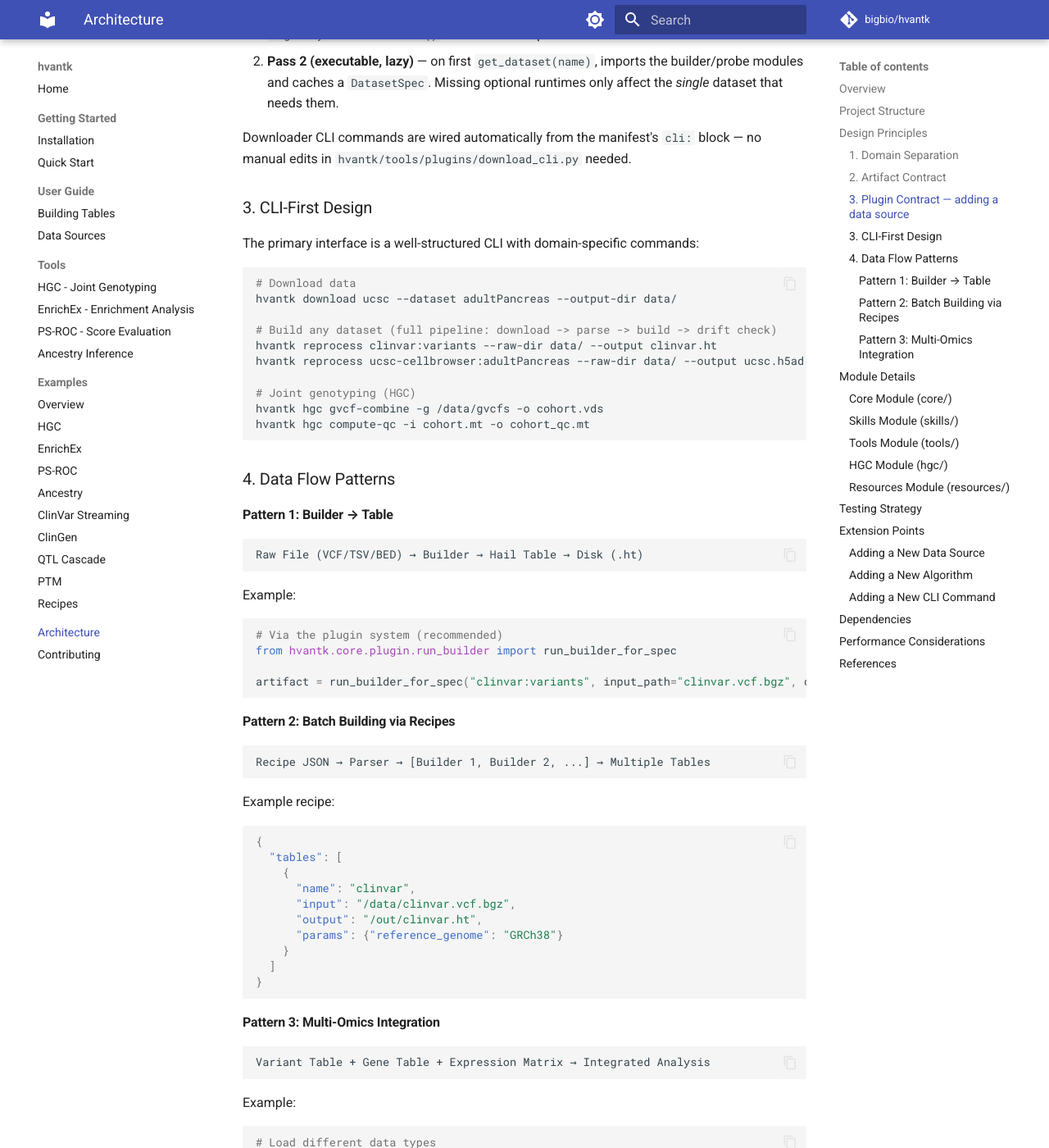
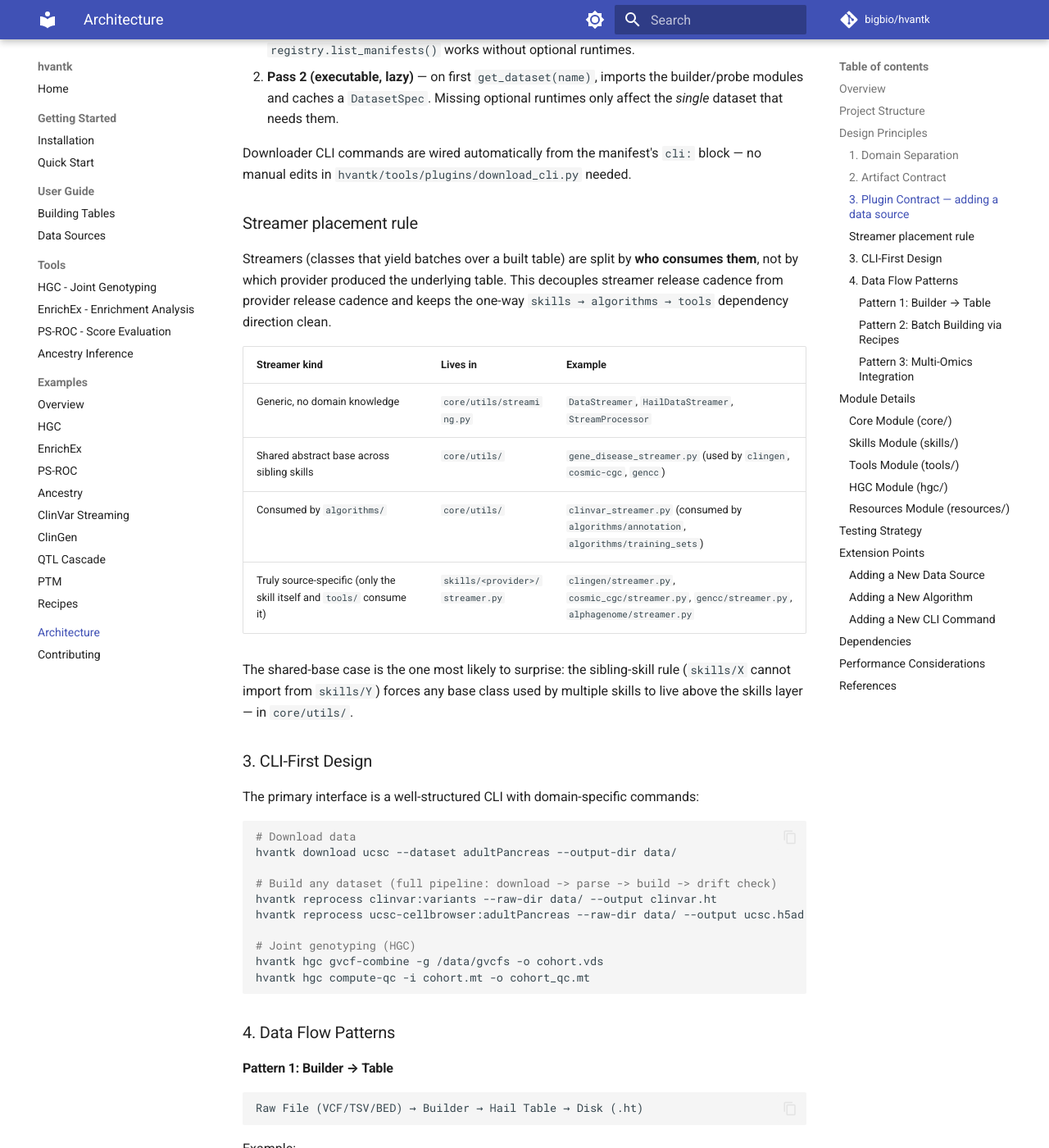
Before and after one commit to bigbio/hvantk, an MkDocs documentation site: the page built from docs_site/architecture.md, in a window 1280 px wide and 1400 px high, scrolled down 5484 px. Shown: the whole window at 82% size. Built offline with MkDocs 1.6.1 and Material for MkDocs 9.7.7, drawn with Linux system fonts in a browser that asks for light colours; comment, search, counter and statistics services are not loaded; some of the changed text lies outside the part shown.

Commit message:
docs(architecture): document the streamer-placement rule
Lifts the rationale from commit 9dbb654 ("refactor: relocate streamers
out of core/ into skills/ and core/utils/") into the architecture doc
so plugin authors can find it without spelunking git log.

The rule, in one sentence: streamers live where their consumers
require, not where their data source lives.

  generic primitives          -> core/utils/streaming.py
  shared base across siblings -> core/utils/<base>_streamer.py
  consumed by algorithms/     -> core/utils/<source>_streamer.py
  truly source-specific       -> skills/<provider>/streamer.py

The shared-base case is the load-bearing one: the sibling-skill rule
(skills/X cannot import from skills/Y) forces any base class used by
multiple skills to live above the skills layer, in core/utils/.

Also refreshes a stale tree-diagram block: removes the dead
core/plugin/registry.py line and the dead core/streamers/ directory,
and surfaces the streaming files that landed under core/utils/.

```diff
--- a/docs_site/architecture.md
+++ b/docs_site/architecture.md
@@ -46,21 +46,22 @@ hvantk/
 │   │   ├── metadata.py          # Metadata structs and source descriptions
 │   │   └── provenance.py        # Source-fingerprint provenance stamping
 │   ├── plugin/            # Plugin system
-│   │   ├── api.py         # PluginSpec, DatasetSpec, DriftProbeError
+│   │   ├── api.py         # Provider, DatasetSpec, PROBE_FINGERPRINT_IGNORED_KEYS
 │   │   ├── loader.py      # Plugin discovery (filesystem + entry points)
-│   │   ├── registry.py    # TABLE_BUILDERS / MATRIX_BUILDERS registry
-│   │   ├── run_builder.py # run_builder_for_spec() — validates artifact type
+│   │   ├── run_builder.py # run_builder_for_spec() — Phase B orchestrator
 │   │   └── drift_runner.py# Drift probe execution
-│   ├── streamers/         # Data streamers (base, gene_disease, etc.)
 │   └── utils/             # Cross-cutting utilities
-│       ├── hail_context.py  # Idempotent Hail init
-│       ├── bgzf.py          # BGZF utilities
-│       ├── file_utils.py    # File I/O helpers
-│       ├── gene_sets.py     # Gene set utilities
-│       ├── genome.py        # Genome/contig utilities
-│       ├── table_utils.py   # Hail Table manipulation helpers
-│       ├── writers.py       # HailTableWriter
-│       └── ...              # Other shared utilities
+│       ├── hail_context.py          # Idempotent Hail init
+│       ├── bgzf.py                  # BGZF utilities
+│       ├── streaming.py             # Generic DataStreamer / HailDataStreamer primitives
+│       ├── gene_disease_streamer.py # Abstract base shared by clingen/cosmic-cgc/gencc
+│       ├── clinvar_streamer.py      # ClinVar streamer (consumed by algorithms/)
+│       ├── file_utils.py            # File I/O helpers
+│       ├── gene_sets.py             # Gene set utilities
+│       ├── genome.py                # Genome/contig utilities
+│       ├── table_utils.py           # Hail Table manipulation helpers
+│       ├── writers.py               # HailTableWriter
+│       └── ...                      # Other shared utilities
 │
 ├── algorithms/            # L4-L5: Analysis pipelines
 │   ├── annotation/        # Variant annotation pipeline
@@ -273,6 +274,25 @@ The plugin loader (`hvantk/core/plugin/loader.py`) discovers manifests via a
 
 Downloader CLI commands are wired automatically from the manifest's `cli:`
 block — no manual edits in `hvantk/tools/plugins/download_cli.py` needed.
+
+### Streamer placement rule
+
+Streamers (classes that yield batches over a built table) are split by
+**who consumes them**, not by which provider produced the underlying table.
+This decouples streamer release cadence from provider release cadence and
+keeps the one-way `skills → algorithms → tools` dependency direction
+clean.
+
+| Streamer kind | Lives in | Example |
+|---|---|---|
+| Generic, no domain knowledge | `core/utils/streaming.py` | `DataStreamer`, `HailDataStreamer`, `StreamProcessor` |
+| Shared abstract base across sibling skills | `core/utils/` | `gene_disease_streamer.py` (used by `clingen`, `cosmic-cgc`, `gencc`) |
+| Consumed by `algorithms/` | `core/utils/` | `clinvar_streamer.py` (consumed by `algorithms/annotation`, `algorithms/training_sets`) |
+| Truly source-specific (only the skill itself and `tools/` consume it) | `skills/<provider>/streamer.py` | `clingen/streamer.py`, `cosmic_cgc/streamer.py`, `gencc/streamer.py`, `alphagenome/streamer.py` |
+
+The shared-base case is the one most likely to surprise: the sibling-skill
+rule (`skills/X` cannot import from `skills/Y`) forces any base class used
+by multiple skills to live above the skills layer — in `core/utils/`.
 
 ### 3. CLI-First Design
 
```
